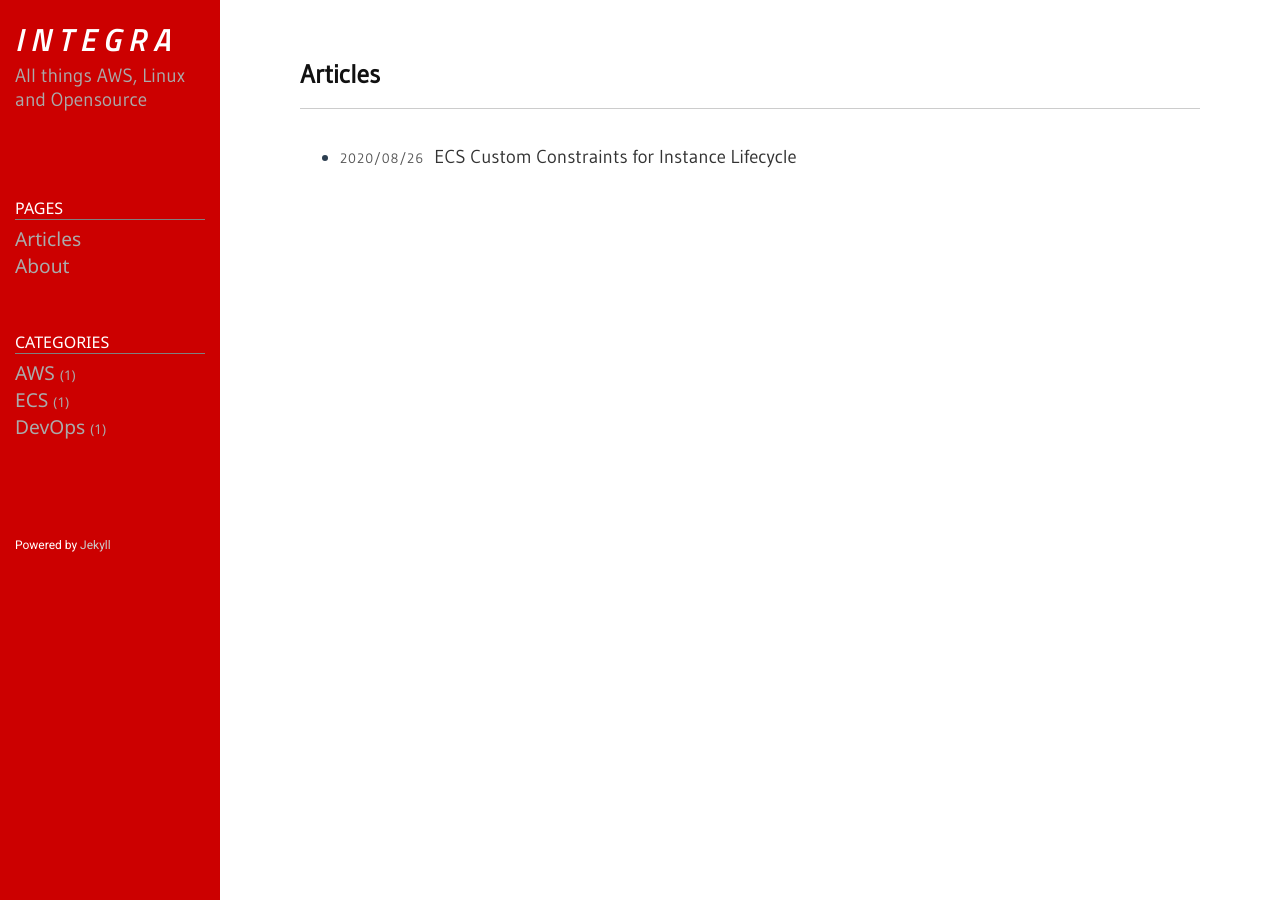
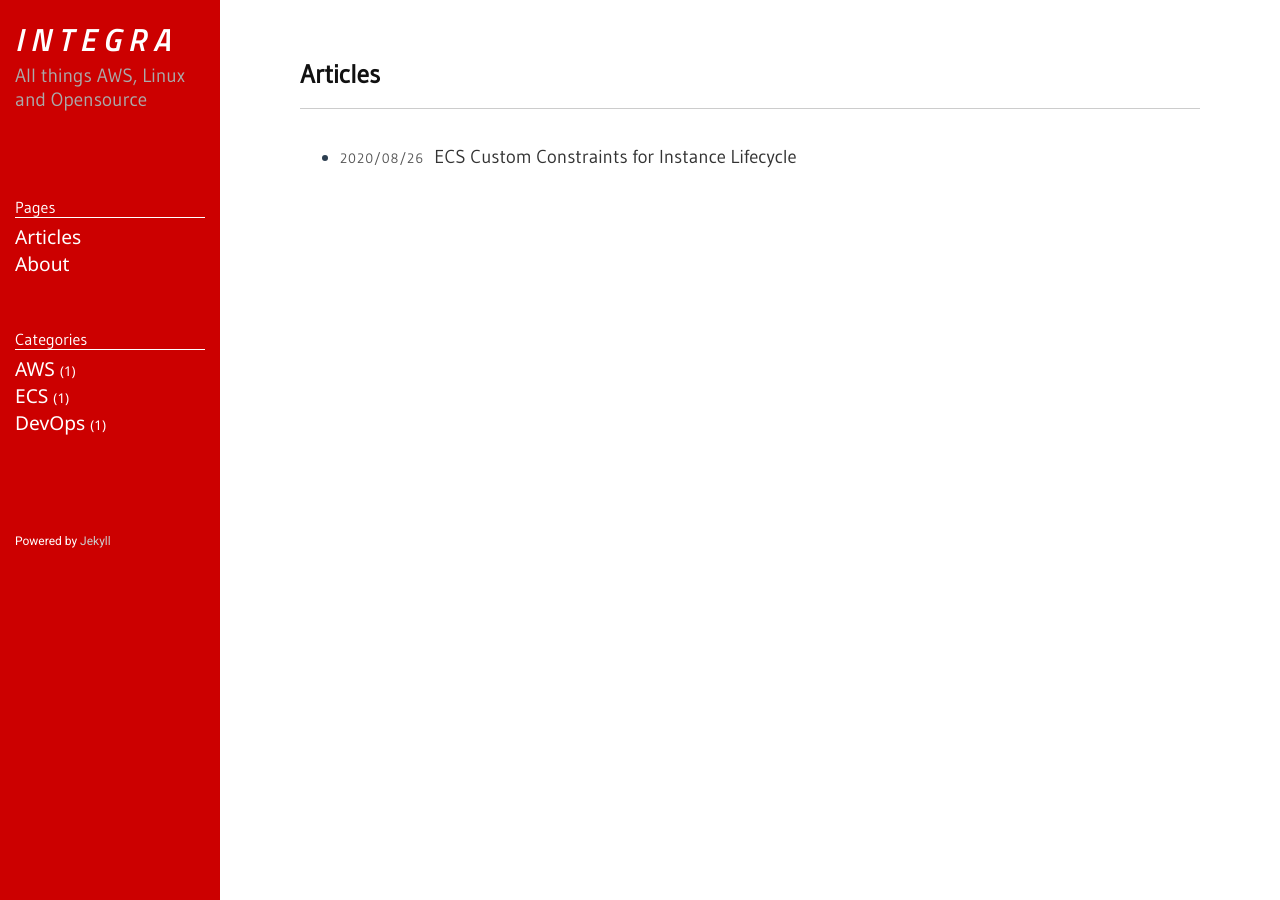
Before and after one commit to integratechfze/integratechfze.github.io, a Jekyll site: the page built from index.md, in a window 1280 px wide. Built offline with Jekyll 4.4.1, drawn with Linux system fonts in a browser that asks for light colours.

Commit message:
rajesh modified hazaqs blog post

```diff
--- a/public/css/style.css
+++ b/public/css/style.css
@@ -136,17 +136,17 @@ code {
 
 .nav-title {
 	font-size: 100%;
-	font-family: "Noto Sans";
-	text-transform: uppercase;
-	border-bottom: 1px solid gray;
+	font-family: "Gudea";
+	/*text-transform: uppercase;*/
+	border-bottom: 1px solid white;
 	margin-bottom: 5px;
 }
 
 a.nav-item {
 	font-size: 120%;
 	font-family: "Noto Sans";
-	text-transform: capitalize;
-	color: #aaa;
+	/*text-transform: capitalize;*/
+	color: #fff;
 }
 
 a.nav-item:hover { color: #777; }
```
